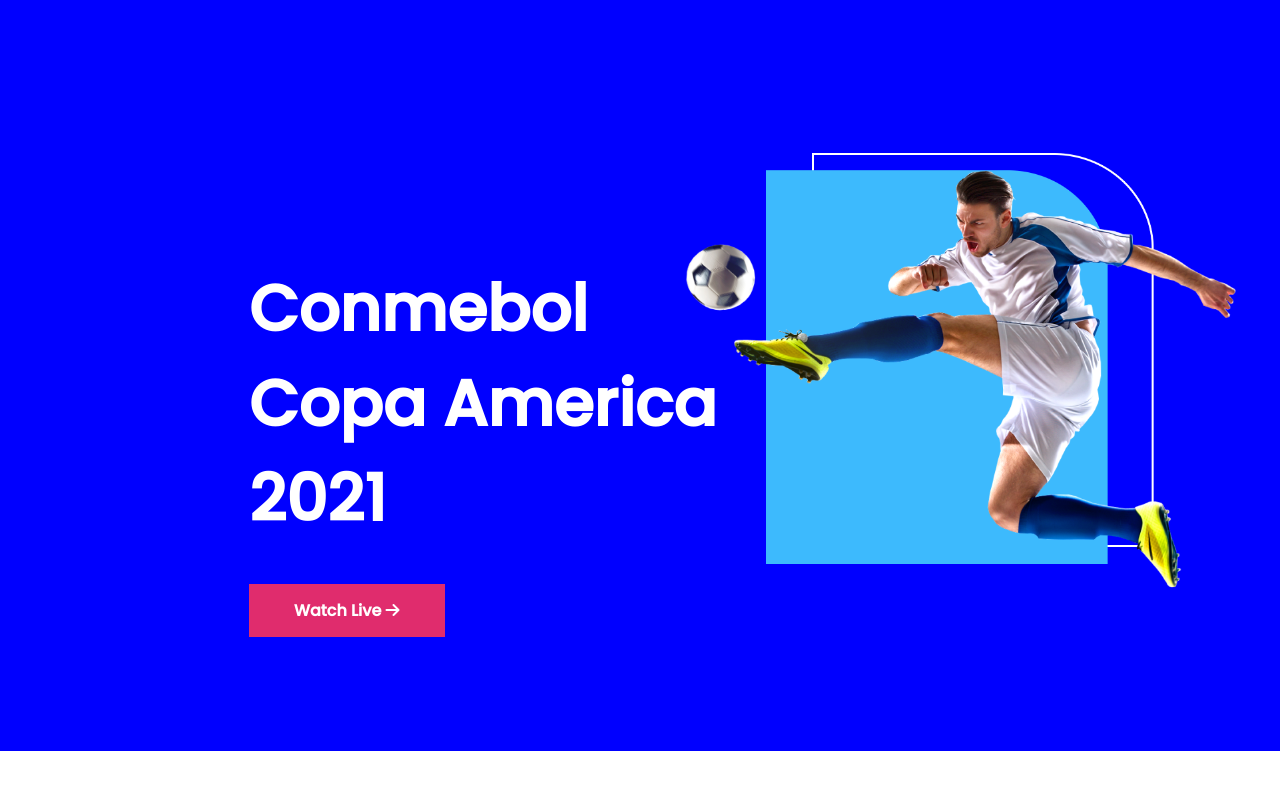
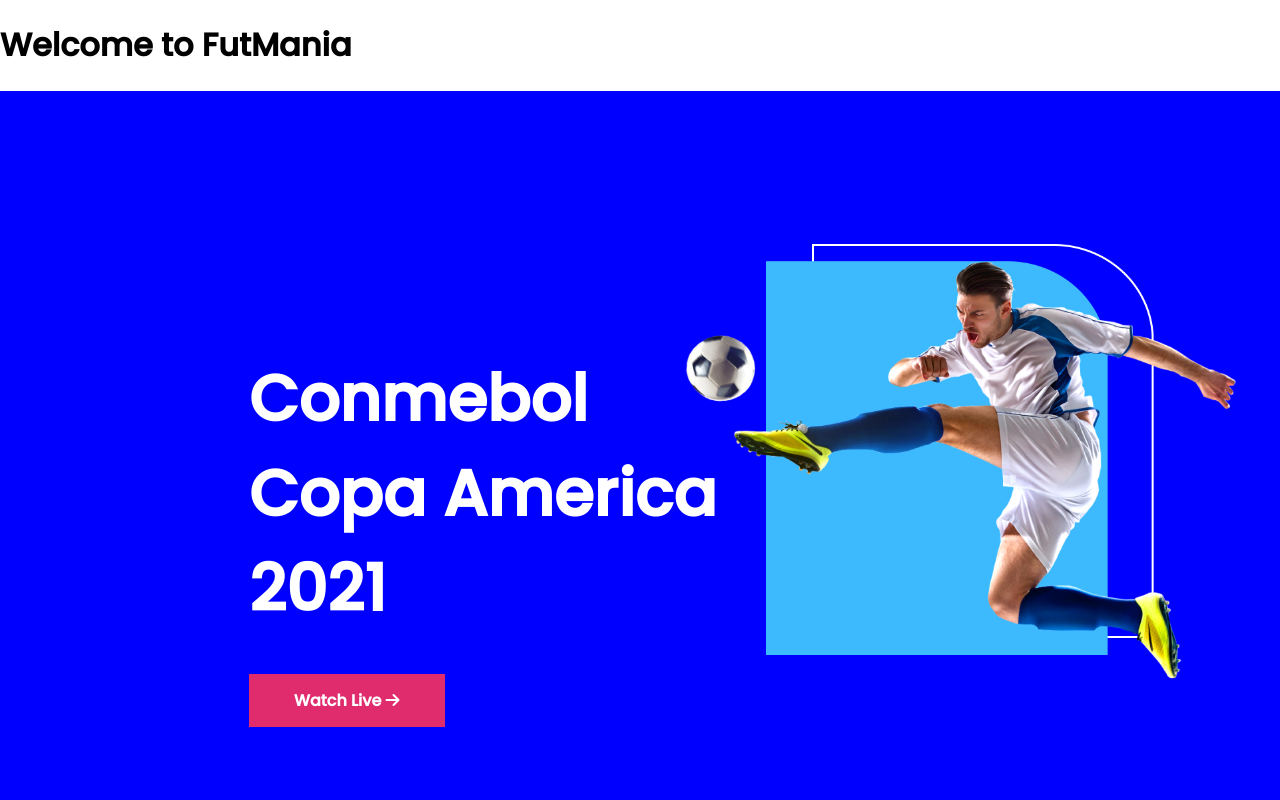
Before and after one commit to MdSakibUddin/FutMania_for_UC, a plain HTML site: page Futball_Mania-main/index.html in a window 1280 px wide. Shown: the top 800 px of the page. Drawn offline with Linux system fonts and the light colour scheme.

Commit message:
added header

```diff
--- a/Futball_Mania-main/index.html
+++ b/Futball_Mania-main/index.html
@@ -14,8 +14,8 @@
 
 <body>
     <!-- Header starts -->
-    <header>
-
+    <header class="Head">
+        <h1>Welcome to FutMania</h1>
     </header>
     <!-- Header Ends -->
     <main>
```
